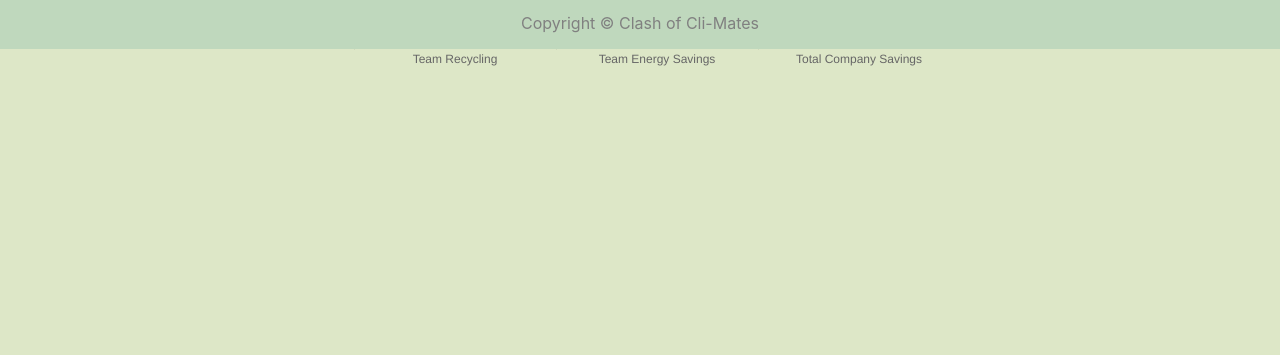
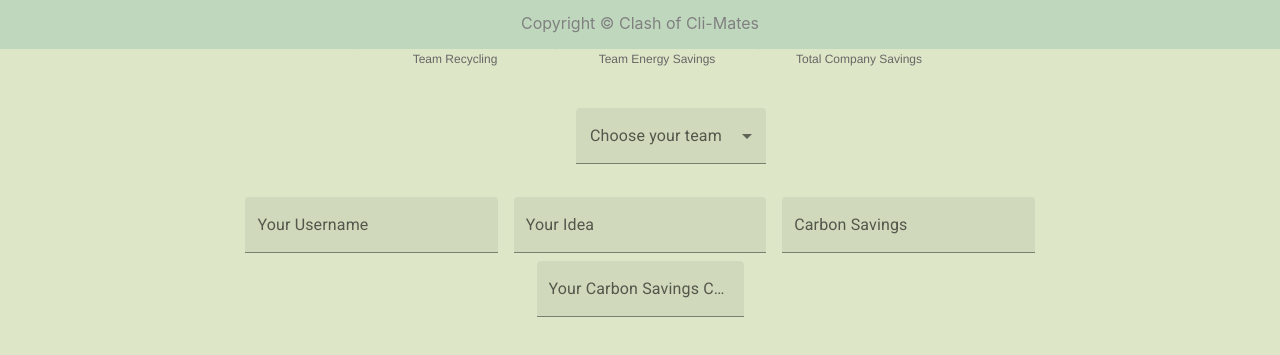
Before and after one commit to moeshy/BAE-Hackathon, a React (Create React App) app in the folder coc-game/: page / in a window 1280 px wide. Shown: the part 751-1106 px from the top of the page. Built offline with nearby package versions, Linux system fonts and the light colour scheme.

Commit message:
page up to date as of 105pm

```diff
--- a/coc-game/src/Components/App/App.css
+++ b/coc-game/src/Components/App/App.css
@@ -15,6 +15,16 @@
   padding-bottom: 5%;
 }
 
+.teamDropDown{
+  padding-left: 45%;
+  padding-right:20%;
+  padding-top: 3%
+}
+
+.inputField{
+  padding-top: 2%;
+}
+
 .footer {
   position: fixed;
   left: 0;
--- a/coc-game/src/Components/App/App.js
+++ b/coc-game/src/Components/App/App.js
@@ -1,5 +1,7 @@
 import BarChart from "../BarChart";
+import TeamDropDown from "../Dropdown";
 import Footer from "../Footer";
+import IdeaInput from "../InputField";
 import NavBar from "../Navbar";
 import "./App.css";
 
@@ -7,10 +9,16 @@ function App() {
   return (
     <body className="App">
       <NavBar />
-      <img className="cocLogo" src="https://i.imgur.com/4QtEvDn.png" alt="CoC Logo" border="0"></img>
+      <img className="cocLogo" src="https://i.imgur.com/Q7MHpH4.png" alt="CoC Logo" border="0"></img>
       <div className="barChartDiv">
         <BarChart />
       </div>
+      <div className="teamDropDown"><TeamDropDown />
+      </div>
+      <div className="inputField">
+    <IdeaInput/>
+      </div>
+
       <Footer />
     </body>
   );
--- /dev/null
+++ b/coc-game/src/Components/Dropdown/index.js
@@ -0,0 +1,34 @@
+import * as React from 'react';
+import Box from '@mui/material/Box';
+import InputLabel from '@mui/material/InputLabel';
+import MenuItem from '@mui/material/MenuItem';
+import FormControl from '@mui/material/FormControl';
+import Select from '@mui/material/Select';
+
+export default function TeamDropDown() {
+  const [age, setAge] = React.useState('');
+
+  const handleChange = (event) => {
+    setAge(event.target.value);
+  };
+
+  return (
+
+    <Box sx={{ maxWidth: 190 }}>
+      <FormControl fullWidth>
+        <InputLabel id="demo-simple-select-label">Choose your team</InputLabel>
+        <Select
+          labelId="demo-simple-select-label"
+          id="demo-simple-select"
+          variant="filled"
+          value={age}
+          label="Age"
+          onChange={handleChange}
+        >
+          <MenuItem value={10}>Team Recycling</MenuItem>
+          <MenuItem value={20}>Team Energy Savings</MenuItem>
+        </Select>
+      </FormControl>
+    </Box>
+  );
+}
--- /dev/null
+++ b/coc-game/src/Components/InputField/index.js
@@ -0,0 +1,31 @@
+import * as React from 'react';
+import Box from '@mui/material/Box';
+import TextField from '@mui/material/TextField';
+import { createTheme, ThemeProvider } from '@mui/material';
+
+const theme = createTheme({
+    palette: {
+        secondary: { main: "#98C9A3" },
+      error: { main: "#FFAC1C" },
+    },
+  });
+
+export default function IdeaInput() {
+  return (
+    <ThemeProvider theme={theme}>
+    <Box
+      component="form"
+      sx={{
+        '& > :not(style)': { m: 1, width: '25ch' },
+      }}
+      noValidate
+      autoComplete="off"
+    >
+        <TextField id="filled-basic" label="Your Username" variant="filled"/>
+      <TextField id="filled-basic" label="Your Idea" variant="filled"/>
+      <TextField id="filled-basic" label="Carbon Savings" variant="filled"/>
+    </Box>
+    <TextField id="filled-basic" label="Your Carbon Savings Calculations" variant="filled" />
+    </ThemeProvider>
+  );
+}
```
